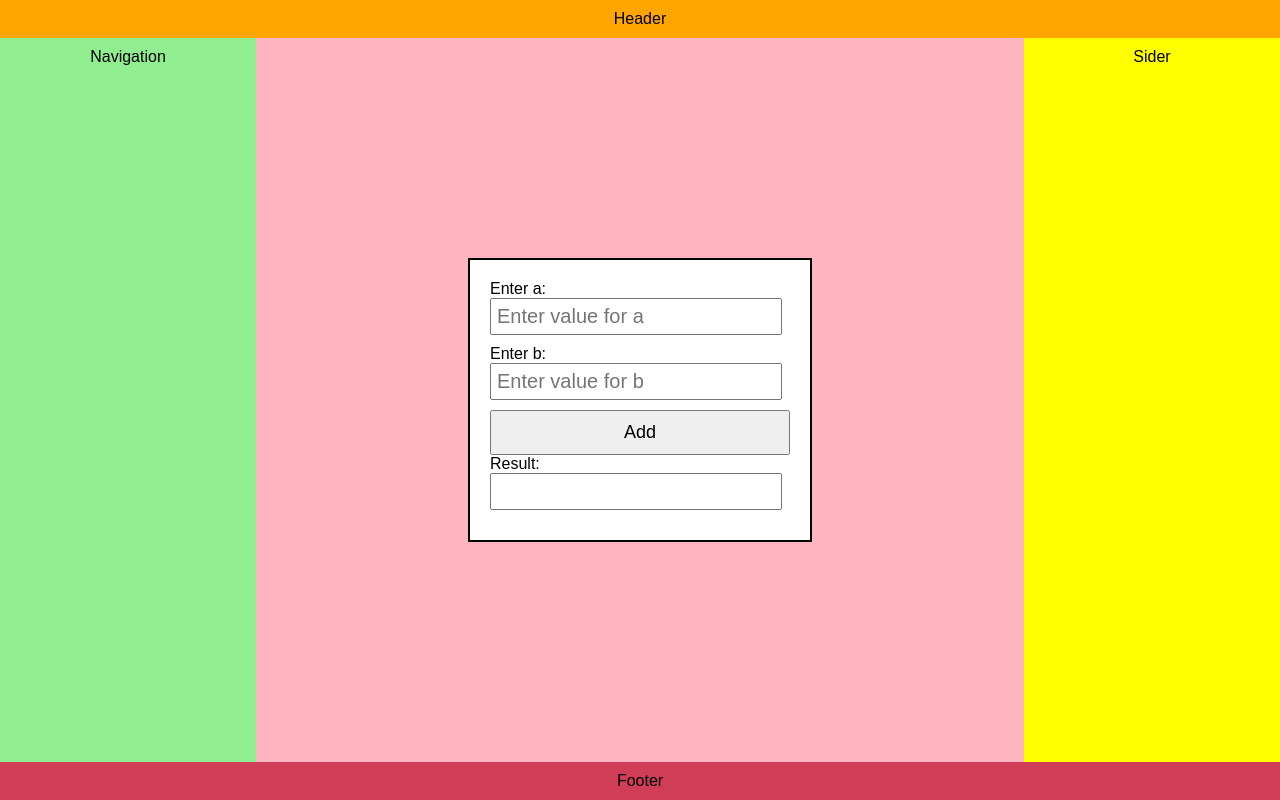
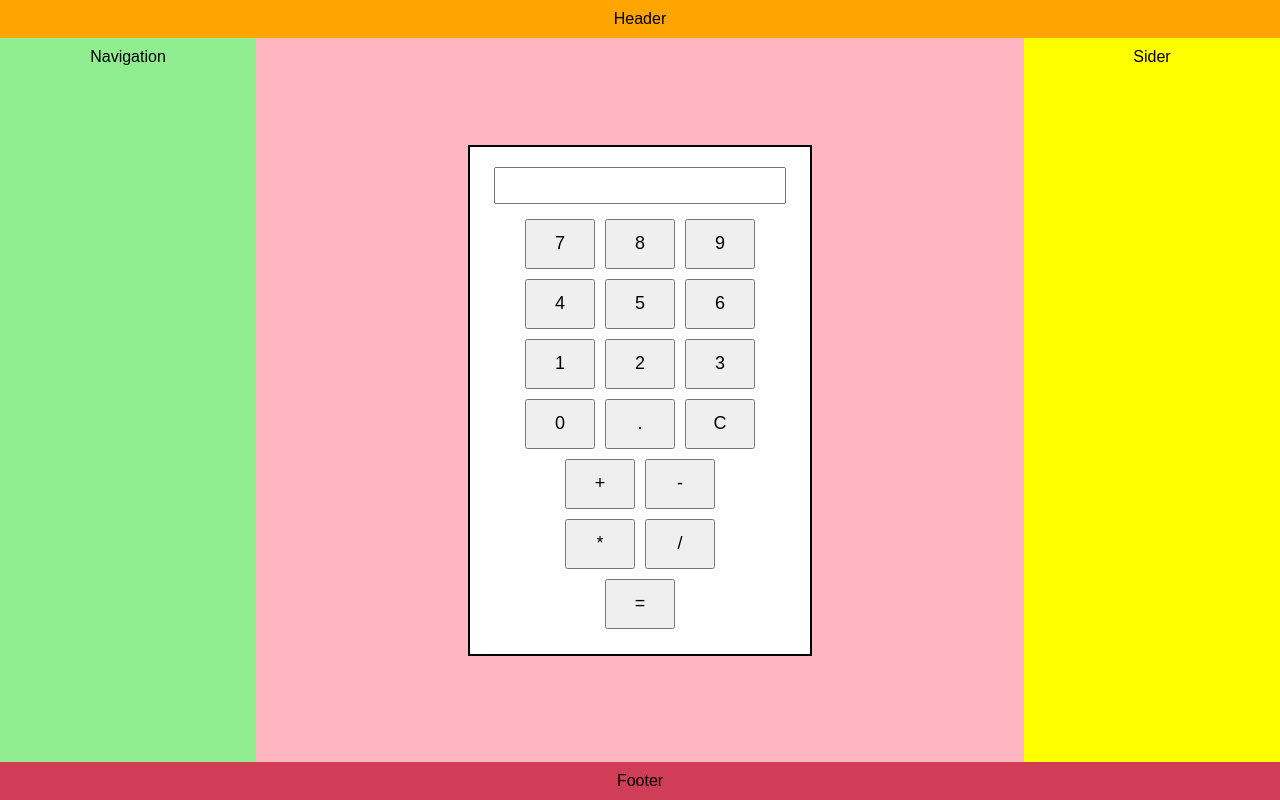
Before and after one commit to mohansai279/CALUCULATOR, a plain HTML site: page index.html in a window 1280 px wide. Drawn offline with Linux system fonts and the light colour scheme.

Commit message:
Add files via upload

```diff
--- a/index.html
+++ b/index.html
@@ -34,7 +34,6 @@
         box-sizing: border-box;
     }
     nav {
-        background-color: lightgreen;
         width: 20%;
     }
     aside {
@@ -54,7 +53,7 @@
         background-color: white;
         padding: 20px;
         border: 2px solid #000;
-        text-align: left;
+        text-align: center;
         width: 100%;
         max-width: 300px;
     }
@@ -63,11 +62,17 @@
         padding: 5px;
         margin-bottom: 10px;
         font-size: 20px;
+        text-align: right;
     }
     .calculator input[type="button"] {
-        width: 100%;
-        padding: 10px;
+        width: 70px;
+        height: 50px;
+        margin: 5px;
         font-size: 18px;
+    }
+    .calculator .row {
+        display: flex;
+        justify-content: center;
     }
 </style>
 </head>
@@ -77,16 +82,38 @@
         <nav>Navigation</nav>
         <main>
             <div class="calculator">
-                <label for="a">Enter a: </label>
-                <input type="text" id="a" placeholder="Enter value for a">
-                <br>
-                <label for="b">Enter b: </label>
-                <input type="text" id="b" placeholder="Enter value for b">
-                <br>
-                <input type="button" value="Add" onclick="addValues()">
-                <br>
-                <label for="result">Result: </label>
-                <input type="text" id="result" readonly>
+                <input type="text" id="display" readonly>
+                <div class="row">
+                    <input type="button" value="7" onclick="appendToDisplay('7')">
+                    <input type="button" value="8" onclick="appendToDisplay('8')">
+                    <input type="button" value="9" onclick="appendToDisplay('9')">
+                </div>
+                <div class="row">
+                    <input type="button" value="4" onclick="appendToDisplay('4')">
+                    <input type="button" value="5" onclick="appendToDisplay('5')">
+                    <input type="button" value="6" onclick="appendToDisplay('6')">
+                </div>
+                <div class="row">
+                    <input type="button" value="1" onclick="appendToDisplay('1')">
+                    <input type="button" value="2" onclick="appendToDisplay('2')">
+                    <input type="button" value="3" onclick="appendToDisplay('3')">
+                </div>
+                <div class="row">
+                    <input type="button" value="0" onclick="appendToDisplay('0')">
+                    <input type="button" value="." onclick="appendToDisplay('.')">
+                    <input type="button" value="C" onclick="clearDisplay()">
+                </div>
+                <div class="row">
+                    <input type="button" value="+" onclick="appendToDisplay('+')">
+                    <input type="button" value="-" onclick="appendToDisplay('-')">
+                </div>
+                <div class="row">
+                    <input type="button" value="*" onclick="appendToDisplay('*')">
+                    <input type="button" value="/" onclick="appendToDisplay('/')">
+                </div>
+                <div class="row">
+                    <input type="button" value="=" onclick="calculateResult()">
+                </div>
             </div>
         </main>
         <aside>Sider</aside>
@@ -94,14 +121,21 @@
     <footer>Footer</footer>
 
     <script>
-        function addValues() {
-            const a = parseFloat(document.getElementById('a').value);
-            const b = parseFloat(document.getElementById('b').value);
-            if (isNaN(a) || isNaN(b)) {
-                document.getElementById('result').value = 'Invalid input';
-            } else {
-                const sum = a + b;
-                document.getElementById('result').value = sum;
+        function appendToDisplay(value) {
+            const display = document.getElementById('display');
+            display.value += value;
+        }
+
+        function clearDisplay() {
+            document.getElementById('display').value = '';
+        }
+
+        function calculateResult() {
+            const display = document.getElementById('display');
+            try {
+                display.value = eval(display.value);
+            } catch (e) {
+                display.value = 'Error';
             }
         }
     </script>
```
